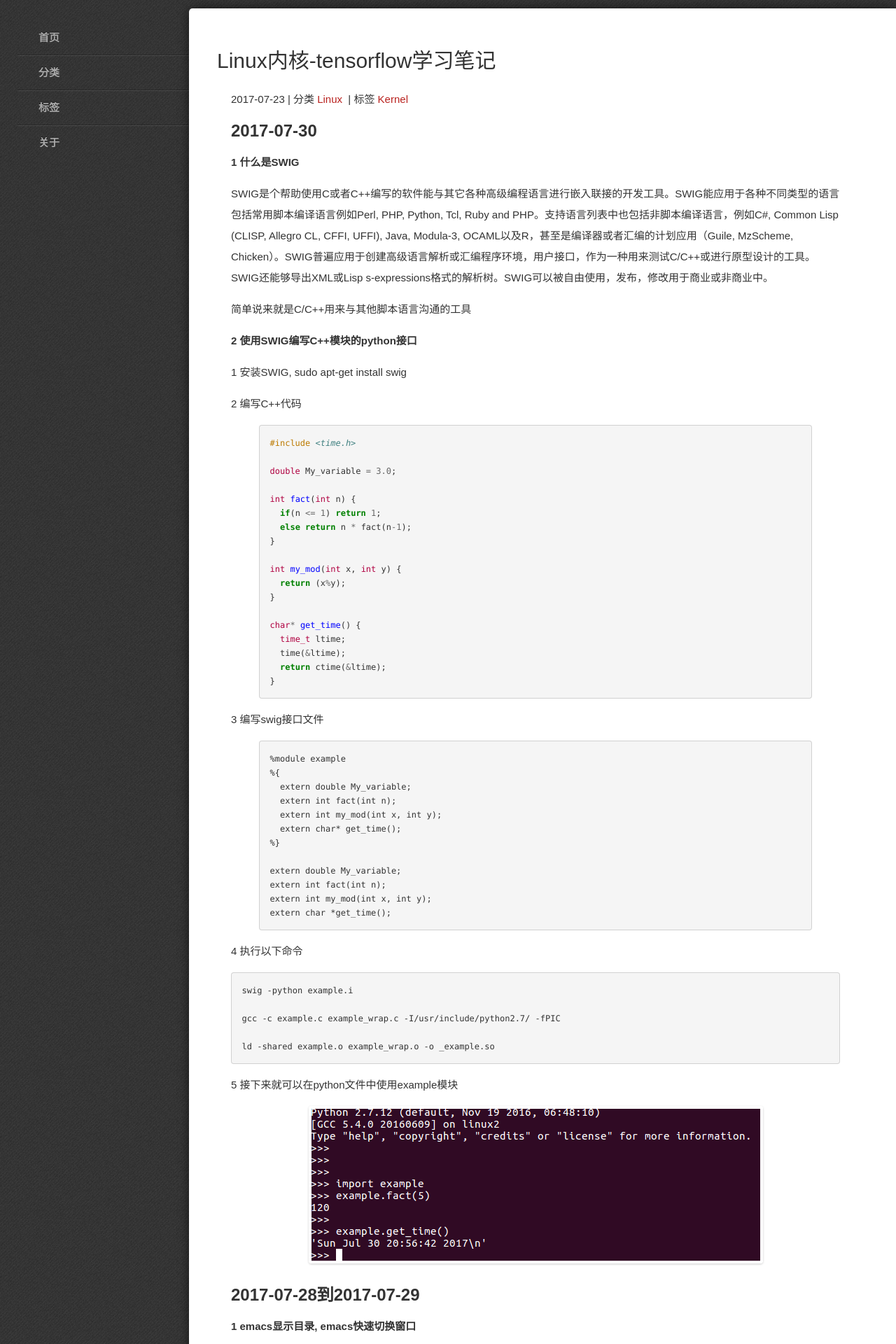
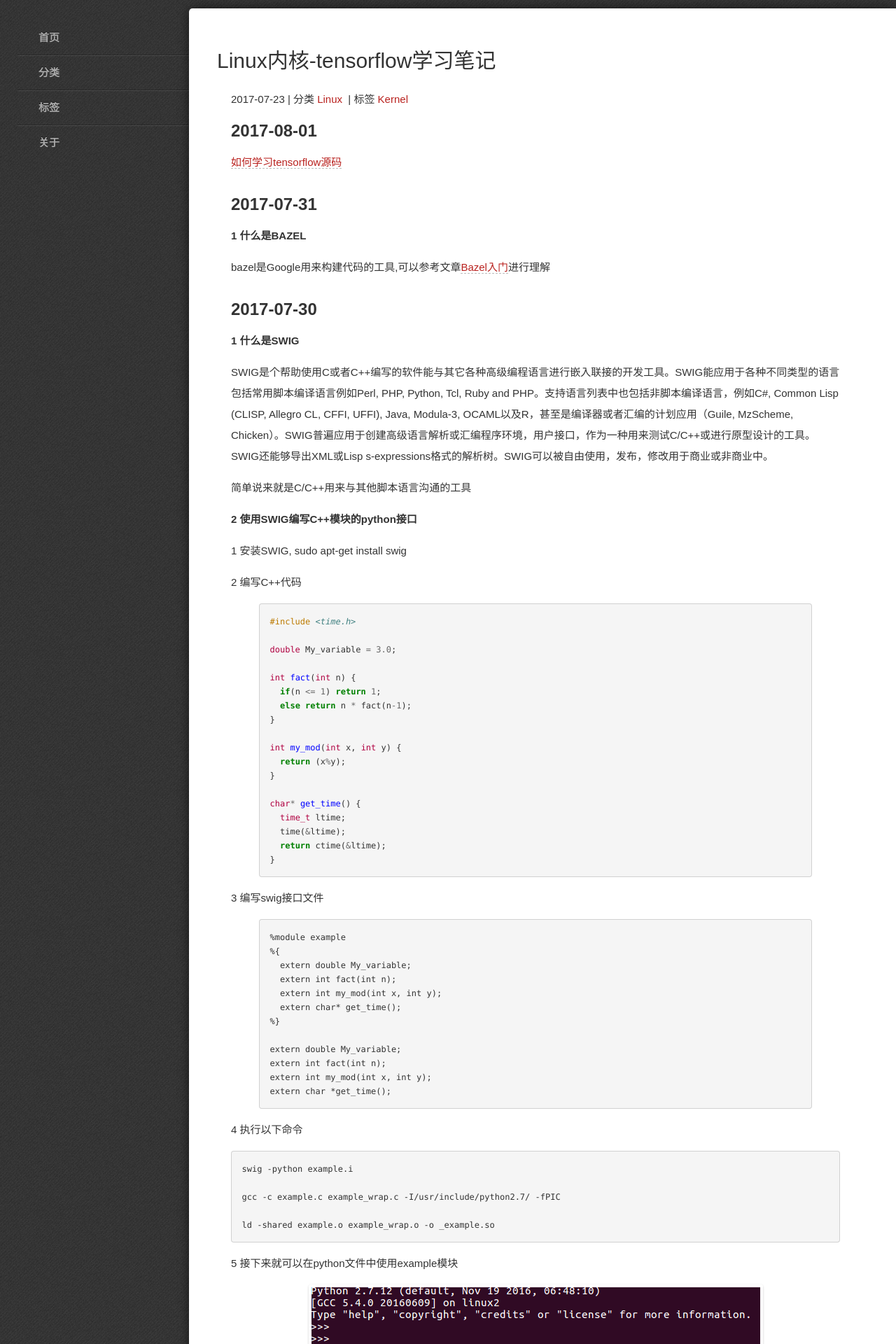
Before and after one commit to Claruarius/blog, a Jekyll site: the page built from _posts/2017-07-23-tensorflow学习笔记.md, in a window 1280 px wide. Shown: the top 1920 px of the page at 70% size. Built offline with Jekyll 4.4.1, drawn with Linux system fonts in a browser that asks for light colours; some web fonts are replaced; formulas are drawn with MathJax 3.

Commit message:
modify article

```diff
--- a/_posts/2017-07-23-tensorflow学习笔记.md
+++ b/_posts/2017-07-23-tensorflow学习笔记.md
@@ -6,6 +6,18 @@ categories: Linux
 tags: Kernel
 excerpt: 这个是一个特殊的笔记,因为还在学习中, 所以也就用了一些特殊的方法隐藏起来, 如果你看到了请不要笑话, 该文用来记录我学习python, tensorflow的笔记。
 ---
+
+## **2017-08-01**
+
+[如何学习tensorflow源码](http://bingotree.cn/?p=862&utm_source=tuicool&utm_medium=referral)
+
+## **2017-07-31**
+
+**1 什么是BAZEL**
+
+bazel是Google用来构建代码的工具,可以参考文章[Bazel入门](http://www.jianshu.com/p/b2c41344c554)进行理解
+
+
 
 ## **2017-07-30**
 
```
